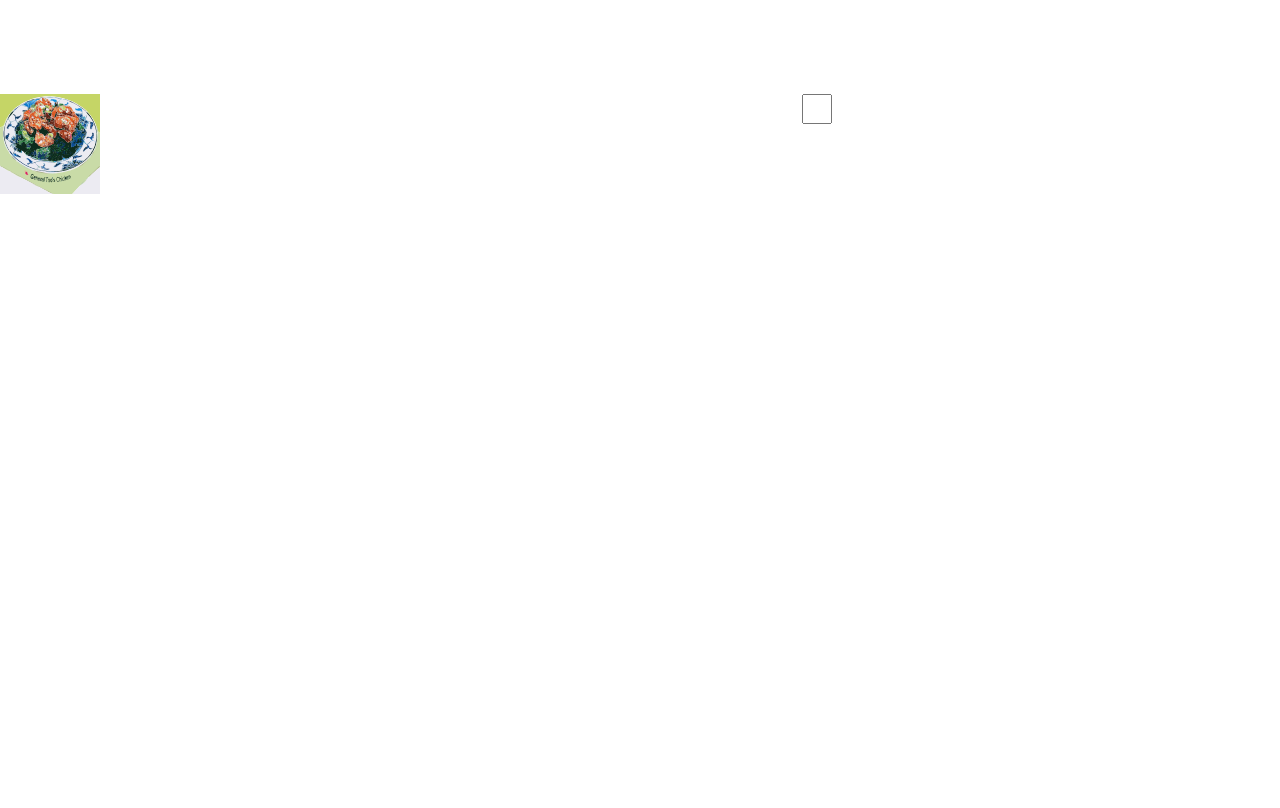
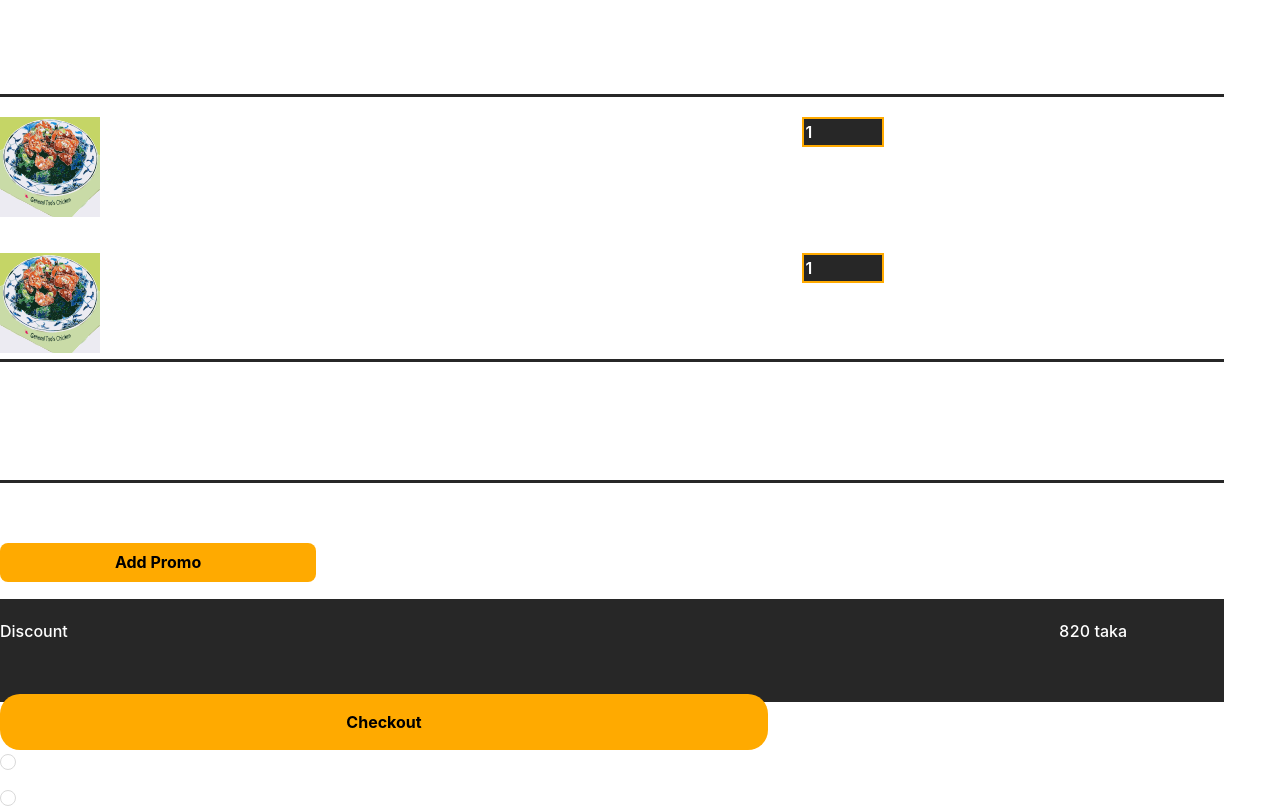
Before and after one commit to itsjahidhasan/food_project, a Next.js app: page /Cart in a window 1280 px wide. Shown: the top 808 px of the page. Built offline with nearby package versions, Linux system fonts and the light colour scheme.

Commit message:
Cart Complete

```diff
--- a/src/components/layout/cart.js
+++ b/src/components/layout/cart.js
@@ -1,6 +1,6 @@
 import Link from "next/link";
 import Image from "next/image";
-import { Row, Col, Divider, InputNumber } from "antd";
+import { Row, Col, Divider, InputNumber, Radio,Input, Space } from "antd";
 import {
   EditOutlined,
   PlusSquareOutlined,
@@ -10,6 +10,10 @@ export default function cart() {
   return (
     <>
       <div className="cart-content">
+        <div className="checkout-btn-container">
+          <button className="checkout-btn">Checkout</button>
+        </div>
+
         <Row gutter={16}>
           <Col className="gutter-row" span={12}>
             <div>
@@ -18,13 +22,14 @@ export default function cart() {
               <h6>Note: Flat no 4B</h6>
             </div>
           </Col>
-          <Col className="gutter-row" span={12}>
+          <Col className="gutter-row" span={10}>
             <div className="edit-icon">
               <EditOutlined style={{ fontSize: 30 }} />
             </div>
           </Col>
         </Row>
-        <Row gutter={16}>
+
+        <Row gutter={16} className="odered-items">
           <Col className="gutter-row" span={14}>
             <div className="selected-food">
               <Row>
@@ -48,7 +53,7 @@ export default function cart() {
                 </Col>
                 <Col span={4}>
                   <div className="numberInput">
-                    <input className="numberInput" type={Number} />
+                    <input className="numberInput" type={Number} value={1} />
                   </div>
                 </Col>
                 <Col span={5}>
@@ -65,6 +70,143 @@ export default function cart() {
             </div>
           </Col>
         </Row>
+
+        <Row gutter={16}>
+          <Col className="gutter-row" span={14}>
+            <div className="selected-food">
+              <Row>
+                <Col span="4" style={{ marginRight: 10 }}>
+                  <Image height="100%" width="100%" src={"/food3.svg"} />
+                </Col>
+                <Col span="12">
+                  <h6>Beef Teheri</h6>
+                  <p>haji Biriyani</p>
+                </Col>
+              </Row>
+            </div>
+          </Col>
+          <Col className="gutter-row" span={10}>
+            <div>
+              <Row>
+                <Col span={4}>
+                  <div>
+                    <PlusSquareOutlined style={{ fontSize: 30 }} />
+                  </div>
+                </Col>
+                <Col span={4}>
+                  <div className="numberInput">
+                    <input className="numberInput" type={Number} value={1} />
+                  </div>
+                </Col>
+                <Col span={5}>
+                  <div>
+                    <MinusSquareOutlined style={{ fontSize: 30 }} />
+                  </div>
+                </Col>
+                <Col span={9}>
+                  <div>
+                    <p>300 taka</p>
+                  </div>
+                </Col>
+              </Row>
+            </div>
+          </Col>
+        </Row>
+
+        <Row gutter={16} className="odered-items">
+          <Col className="gutter-row" span={14}>
+            <div className="selected-food">
+              <Row>
+                <Col span="12">
+                  <h6>Sub Total</h6>
+                  <p>Delivery Fee</p>
+                </Col>
+              </Row>
+            </div>
+          </Col>
+          <Col className="gutter-row" span={10}>
+            <div>
+              <Row>
+                <Col span="20" className="amount">
+                  <span>700 taka</span>
+                  <p>120 taka</p>
+                </Col>
+              </Row>
+            </div>
+          </Col>
+        </Row>
+
+        <Row gutter={16} className="odered-items">
+          <Col className="gutter-row" span={14}>
+            <div className="selected-food">
+              <Row>
+                <Col span="12">
+                  <p>Discount</p>
+                  <button className="add-promo-btn">Add Promo</button>
+                </Col>
+              </Row>
+            </div>
+          </Col>
+          <Col className="gutter-row" span={10}>
+            <div>
+              <Row>
+                <Col span="20" className="amount">
+                  <span>0 taka</span>
+                </Col>
+              </Row>
+            </div>
+          </Col>
+        </Row>
+
+        <Row gutter={16} className="odered-items total-amount">
+          <Col className="gutter-row" span={14}>
+            <div className="selected-food">
+              <Row>
+                <Col span="12">
+                  <h6>Discount</h6>
+                </Col>
+              </Row>
+            </div>
+          </Col>
+          <Col className="gutter-row" span={10}>
+            <div>
+              <Row>
+                <Col span="20" className="amount">
+                  <h6>820 taka</h6>
+                </Col>
+              </Row>
+            </div>
+          </Col>
+        </Row>
+
+        <Row gutter={16} className="odered-items">
+          <Col className="gutter-row" span={24}>
+            <div className="selected-food">
+              <Row>
+                <Col span="12">
+                  <h6>Payment method</h6>
+                  <Radio.Group>
+                    <Space direction="vertical">
+                      <Radio value={1}><h6>Cash on Delivery</h6></Radio>
+                      <Radio value={2}><h6>Card</h6></Radio>
+                      <Radio value={3}><h6>Bkash</h6></Radio>
+                    </Space>
+                  </Radio.Group>
+                </Col>
+              </Row>
+            </div>
+          </Col>
+        </Row>
+
+        <Row gutter={16} className="odered-items total-amount">
+          <Col className="gutter-row" span={14}>
+            <div className="selected-food">
+              <Row>
+                <Col span="12"></Col>
+              </Row>
+            </div>
+          </Col>
+        </Row>
       </div>
     </>
   );
--- a/styles/scss/_cart.scss
+++ b/styles/scss/_cart.scss
@@ -1,3 +1,32 @@
+@import './color';
+.checkout-btn-container{
+  justify-items: center;
+}
+.checkout-btn{
+  position: fixed;
+  background-color: $text-primary;
+  color: $backGround-color-secondary;
+  font-size: medium;
+  font-weight: 700;
+  width: 60%;
+  height: 7%;
+  bottom: 50px;
+  border: 0px;
+  border-radius: 20px;
+  justify-items: center;
+  z-index: 1;
+}
+.add-promo-btn{
+  background-color: $text-primary;
+  color: $backGround-color-secondary;
+  font-size: medium;
+  font-weight: 700;
+  width: 90%;
+  height: 60%;
+  border: 0px;
+  border-radius: 8px;
+  justify-items: center;
+}
 .cart-content {
   width: 95vw;
   margin-right: 20px;
@@ -6,11 +35,29 @@
   color: $text-secondary;
 }
 .edit-icon {
-  justify-content: center;
+  text-align: right;
+  padding-top: 10%;
 }
 .selected-food h6 {
   color: $text-secondary;
 }
 .numberInput{
-  width: 30px;
+  width: 100%;
+  background-color: $backGround-color-primary;
+  border: 1px solid $text-primary;
+  font-size: medium;
+  font-weight: 600;
 }
+.odered-items{
+  border-top: 3px solid $backGround-color-primary;
+  padding-top: 20px;
+  padding-bottom: 30px;
+}
+.amount{
+  text-align: right;
+  padding-right: 6px;
+}
+.total-amount{
+  background-color: $backGround-color-primary;
+  height: 100px;
+}
```
